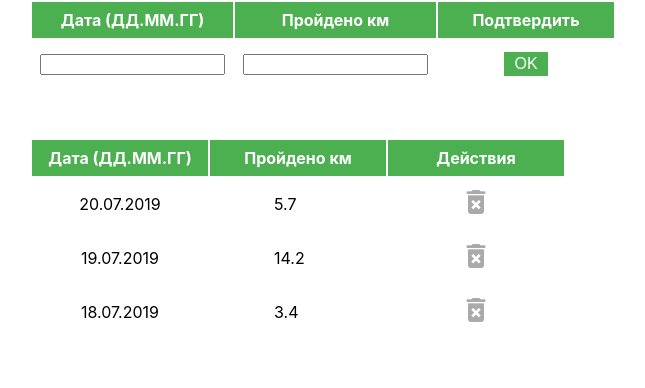
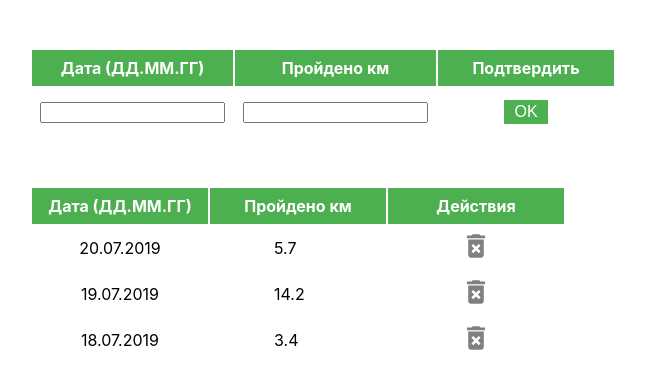
Before and after one commit to evb0110/02_steps, a React (Create React App) app: page / in a window 1280 px wide. Shown: the top 388 px of the page, without its empty margins (317-962 px from the left). Built offline with nearby package versions, Linux system fonts and the light colour scheme.

Commit message:
everything done

```diff
--- a/public/index.html
+++ b/public/index.html
@@ -10,8 +10,7 @@
       user's mobile device or desktop. See https://developers.google.com/web/fundamentals/web-app-manifest/
     -->
     <link rel="manifest" href="%PUBLIC_URL%/manifest.json" />
-    <link href="https://fonts.googleapis.com/icon?family=Material+Icons"
-    rel="stylesheet">
+
     <!--
       Notice the use of %PUBLIC_URL% in the tags above.
       It will be replaced with the URL of the `public` folder during the build.
--- a/src/App.css
+++ b/src/App.css
@@ -1,6 +1,7 @@
 .App {
   display: flex;
   justify-content: center;
+  padding-top: 3rem;
 }
 
 input {
--- a/src/components/StepsRow.css
+++ b/src/components/StepsRow.css
@@ -9,3 +9,8 @@
 .container-km {
   padding-left: 4rem;
 }
+
+.delete-icon {
+  transform: scale(1.3);
+  cursor: pointer;
+}
--- a/src/components/StepsRow.js
+++ b/src/components/StepsRow.js
@@ -1,5 +1,6 @@
 import React from 'react';
 import PropTypes from 'prop-types';
+import deleteIcon from '../assets/delete.svg';
 import './StepsRow.css';
 
 export default function StepsRow({ walk, handleDelete }) {
@@ -9,9 +10,9 @@ export default function StepsRow({ walk, handleDelete }) {
       <td className="container-date">{walk.date}</td>
       <td className="container-km">{walk.km}</td>
       <td className="container-delete">
-        <i class="material-icons" onClick={onDelete}>
-          <i class="material-icons">delete_forever</i>
-        </i>
+        <span onClick={onDelete}>
+          <img className="delete-icon"  src={deleteIcon} alt="delete icon" />
+        </span>
       </td>
     </tr>
   );
```
Also changed, not shown: src/assets/delete.svg (added), src/assets/steps.png (renamed from assets/steps.png).
